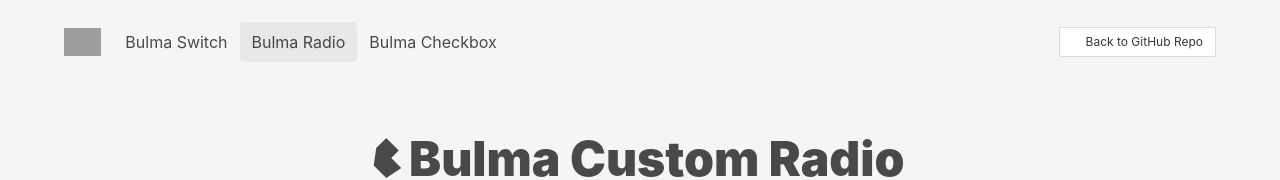
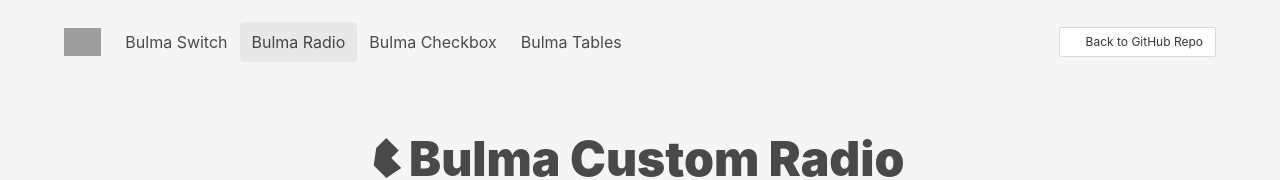
Before and after one commit to justboil/bulma-radio, a website: page demo/index.html in a window 1280 px wide. Shown: the top 180 px of the page. Drawn offline with Linux system fonts and the light colour scheme; grey boxes are pictures that could not be loaded; some icons are missing.

Commit message:
add: tables link

```diff
--- a/demo/index.html
+++ b/demo/index.html
@@ -76,6 +76,7 @@
         <a class="navbar-item" href="https://justboil.github.io/bulma-switch-control/">Bulma Switch</a>
         <a class="navbar-item is-active" href="https://justboil.github.io/bulma-radio/">Bulma Radio</a>
         <a class="navbar-item" href="https://justboil.github.io/bulma-checkbox/">Bulma Checkbox</a>
+        <a class="navbar-item" href="https://justboil.github.io/bulma-responsive-tables/">Bulma Tables</a>
       </div>
       <div class="navbar-end">
         <div class="navbar-item">
```
